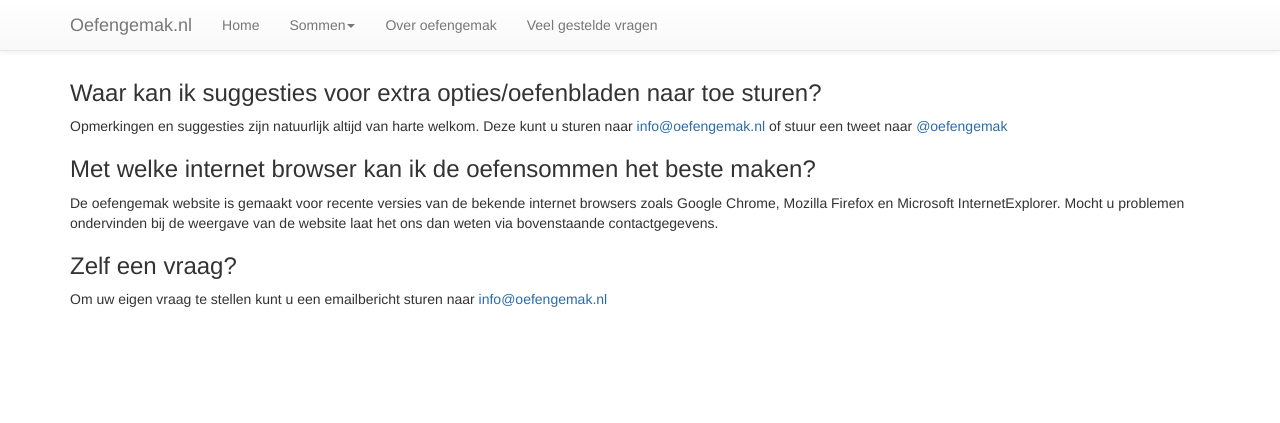
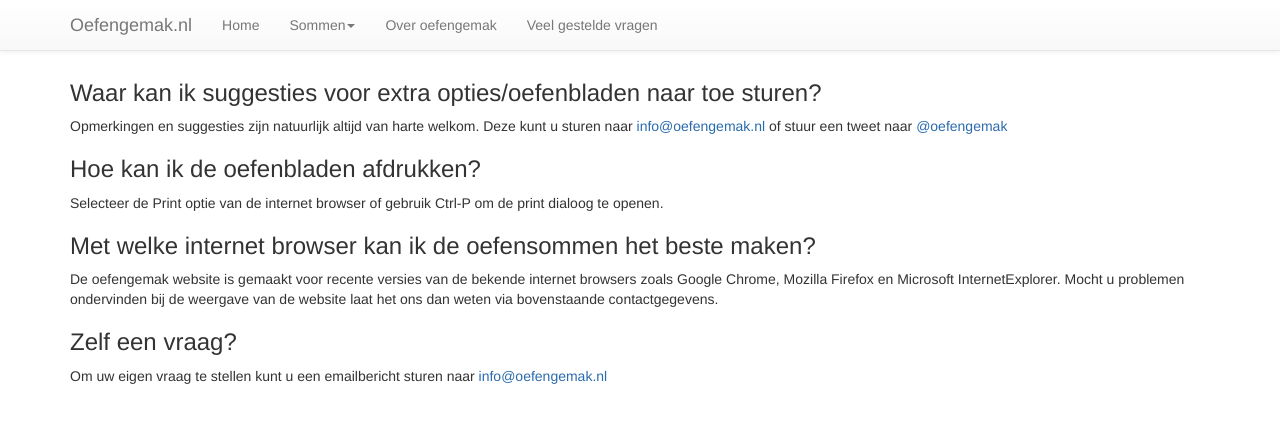
Before and after one commit to coduinix/oefengemak, a Jekyll site: the page built from faq.html, in a window 1280 px wide. Shown: the top 423 px of the page. Built offline with Jekyll 4.4.1, drawn with Linux system fonts in a browser that asks for light colours; nearby versions of some CDN libraries.

Commit message:
Add faq-entry about printing

```diff
--- a/faq.html
+++ b/faq.html
@@ -8,6 +8,11 @@ titleShort: Vragen
 	<div class="section">
 	Opmerkingen en suggesties zijn natuurlijk altijd van harte welkom. Deze kunt u sturen naar <a href="mailto:info@oefengemak.nl">info@oefengemak.nl</a>
 	of stuur een tweet naar <a href="https://twitter.com/oefengemak">@oefengemak</a>
+	</div>
+
+	<h3 class="tag-head">Hoe kan ik de oefenbladen afdrukken?</h3>
+	<div class="section">
+		Selecteer de Print optie van de internet browser of gebruik Ctrl-P om de print dialoog te openen.
 	</div>
 
 	<h3 class="tag-head">Met welke internet browser kan ik de oefensommen het beste maken?</h3>
```
